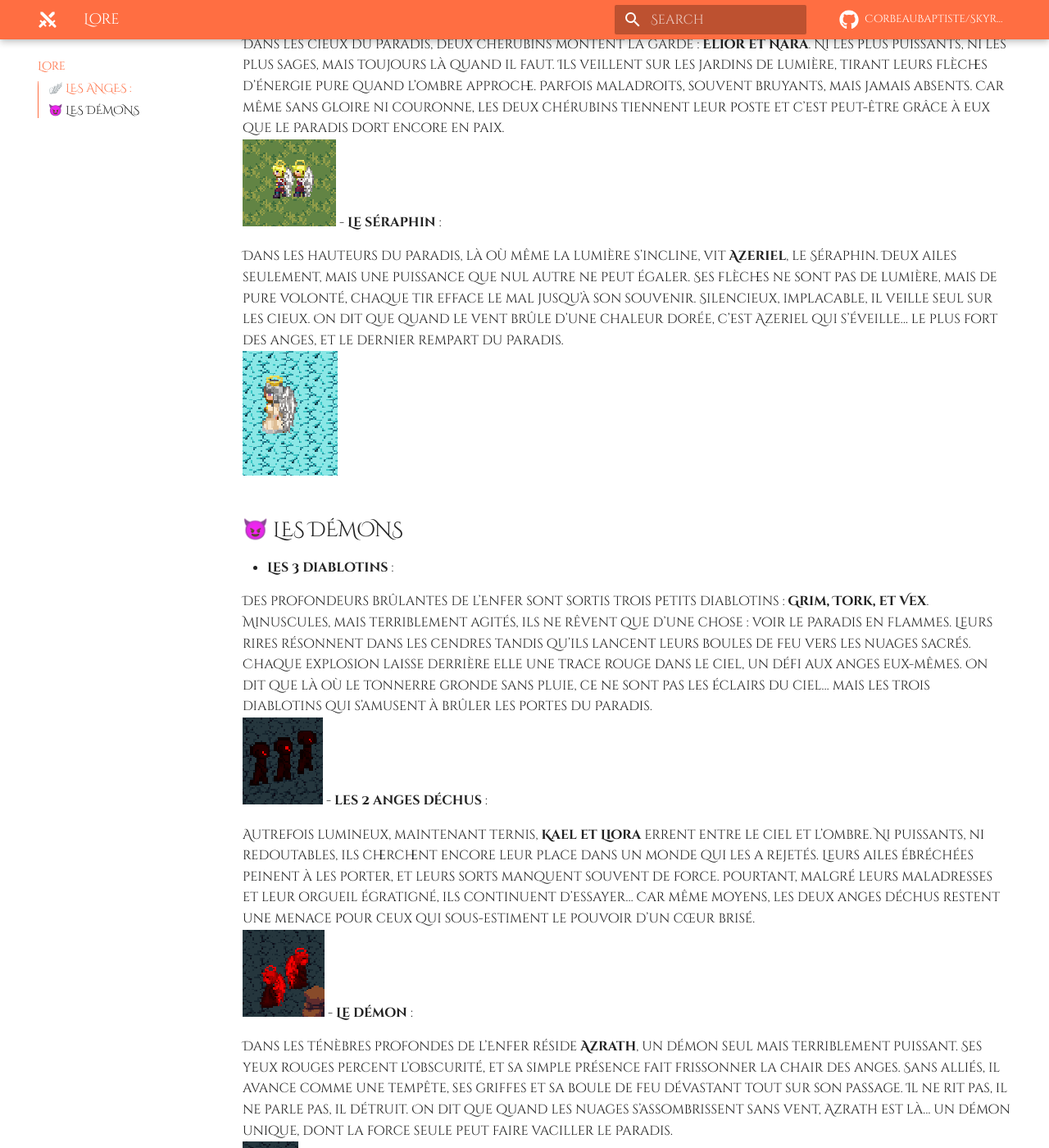
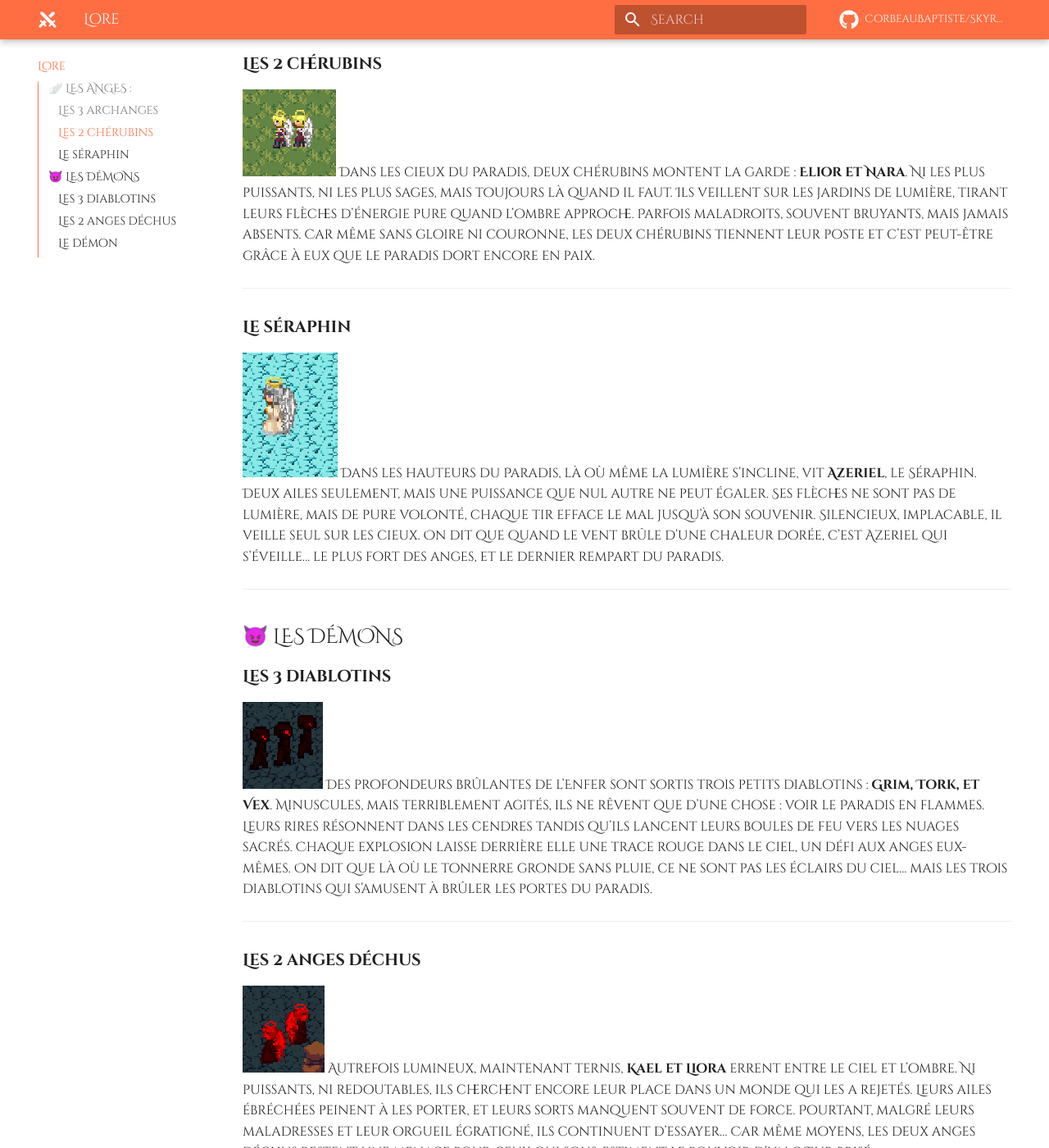
Before and after one commit to CorbeauBaptiste/Skyrage, an MkDocs documentation site: the page built from docs/pages/Lore.md, in a window 1280 px wide and 1400 px high, scrolled down 587 px. Shown: the whole window at 82% size. Built offline with MkDocs 1.6.1 and Material for MkDocs 9.7.7, drawn with Linux system fonts in a browser that asks for light colours; comment, search, counter and statistics services are not loaded.

Commit message:
style: amélioration de la mise en page + ajout d'images des personnages

```diff
--- a/docs/pages/Lore.md
+++ b/docs/pages/Lore.md
@@ -2,36 +2,44 @@
 
 ## 🪽 LES ANGES :
 
-- __Les 3 archanges__ :
+### **Les 3 archanges**
+![Archanges](../images/2.png)
+Dans les cieux du Paradis, trois archanges veillent : **Orin, Lyra, et Seren**. Armés du même arc sacré, ils tirent des flèches de lumière forgées dans le souffle divin. Leur mission est simple : protéger le Paradis des ombres qui rôdent aux frontières du monde céleste.
+Lorsque leurs arcs se tendent à l’unisson, le ciel s’illumine, et même les ténèbres reculent. On dit que tant que leurs flèches brillent dans le vent, aucune obscurité ne pourra jamais atteindre le royaume des Cieux.
 
-Dans les cieux du Paradis, trois archanges veillent : __Orin, Lyra, et Seren__. Armés du même arc sacré, ils tirent des flèches de lumière forgées dans le souffle divin. Leur mission est simple : protéger le Paradis des ombres qui rôdent aux frontières du monde céleste.
-Lorsque leurs arcs se tendent à l’unisson, le ciel s’illumine, et même les ténèbres reculent. On dit que tant que leurs flèches brillent dans le vent, aucune obscurité ne pourra jamais atteindre le royaume des Cieux. <br>
-![Archanges](../images/2.png)
-- __Les 2 chérubins__ :
+---
 
-Dans les cieux du Paradis, deux chérubins montent la garde : __Elior et Nara__. Ni les plus puissants, ni les plus sages, mais toujours là quand il faut. Ils veillent sur les jardins de lumière, tirant leurs flèches d’énergie pure quand l’ombre approche. Parfois maladroits, souvent bruyants, mais jamais absents.
-Car même sans gloire ni couronne, les deux chérubins tiennent leur poste et c’est peut-être grâce à eux que le Paradis dort encore en paix. <br>
-![Texte alternatif](../images/4.png)
-- __Le séraphin__ :
+### **Les 2 chérubins**
+![Chérubins](../images/4.png)
+Dans les cieux du Paradis, deux chérubins montent la garde : **Elior et Nara**. Ni les plus puissants, ni les plus sages, mais toujours là quand il faut. Ils veillent sur les jardins de lumière, tirant leurs flèches d’énergie pure quand l’ombre approche. Parfois maladroits, souvent bruyants, mais jamais absents.
+Car même sans gloire ni couronne, les deux chérubins tiennent leur poste et c’est peut-être grâce à eux que le Paradis dort encore en paix.
 
-Dans les hauteurs du Paradis, là où même la lumière s’incline, vit __Azeriel__, le Séraphin. Deux ailes seulement, mais une puissance que nul autre ne peut égaler. Ses flèches ne sont pas de lumière, mais de pure volonté, chaque tir efface le mal jusqu’à son souvenir. Silencieux, implacable, il veille seul sur les cieux.
-On dit que quand le vent brûle d’une chaleur dorée, c’est Azeriel qui s’éveille… le plus fort des anges, et le dernier rempart du Paradis.<br>
-![Texte alternatif](../images/5.png)
+---
+
+### **Le séraphin**
+![Séraphin](../images/5.png)
+Dans les hauteurs du Paradis, là où même la lumière s’incline, vit **Azeriel**, le Séraphin. Deux ailes seulement, mais une puissance que nul autre ne peut égaler. Ses flèches ne sont pas de lumière, mais de pure volonté, chaque tir efface le mal jusqu’à son souvenir. Silencieux, implacable, il veille seul sur les cieux.
+On dit que quand le vent brûle d’une chaleur dorée, c’est Azeriel qui s’éveille… le plus fort des anges, et le dernier rempart du Paradis.
+
+---
+
 ## 😈 LES DÉMONS
 
-- __Les 3 diablotins__ :
+### **Les 3 diablotins**
+![Diablotins](../images/6.png)
+Des profondeurs brûlantes de l’Enfer sont sortis trois petits diablotins : **Grim, Tork, et Vex**. Minuscules, mais terriblement agités, ils ne rêvent que d’une chose : voir le Paradis en flammes. Leurs rires résonnent dans les cendres tandis qu’ils lancent leurs boules de feu vers les nuages sacrés. Chaque explosion laisse derrière elle une trace rouge dans le ciel, un défi aux anges eux-mêmes.
+On dit que là où le tonnerre gronde sans pluie, ce ne sont pas les éclairs du ciel… mais les trois diablotins qui s’amusent à brûler les portes du Paradis.
 
-Des profondeurs brûlantes de l’Enfer sont sortis trois petits diablotins : __Grim, Tork, et Vex__. Minuscules, mais terriblement agités, ils ne rêvent que d’une chose : voir le Paradis en flammes. Leurs rires résonnent dans les cendres tandis qu’ils lancent leurs boules de feu vers les nuages sacrés. Chaque explosion laisse derrière elle une trace rouge dans le ciel, un défi aux anges eux-mêmes.
-On dit que là où le tonnerre gronde sans pluie, ce ne sont pas les éclairs du ciel…
-mais les trois diablotins qui s’amusent à brûler les portes du Paradis.<br>
-![Texte alternatif](../images/6.png)
-- __les 2 anges déchus__ :
+---
 
-Autrefois lumineux, maintenant ternis, __Kael et Liora__ errent entre le ciel et l’ombre. Ni puissants, ni redoutables, ils cherchent encore leur place dans un monde qui les a rejetés. Leurs ailes ébréchées peinent à les porter, et leurs sorts manquent souvent de force. Pourtant, malgré leurs maladresses et leur orgueil égratigné, ils continuent d’essayer…
-Car même moyens, les deux anges déchus restent une menace pour ceux qui sous-estiment le pouvoir d’un cœur brisé.<br>
-![Texte alternatif](../images/3.png)
-- __Le démon__ :
+### **Les 2 anges déchus**
+![Anges Déchus](../images/3.png)
+Autrefois lumineux, maintenant ternis, **Kael et Liora** errent entre le ciel et l’ombre. Ni puissants, ni redoutables, ils cherchent encore leur place dans un monde qui les a rejetés. Leurs ailes ébréchées peinent à les porter, et leurs sorts manquent souvent de force. Pourtant, malgré leurs maladresses et leur orgueil égratigné, ils continuent d’essayer…
+Car même moyens, les deux anges déchus restent une menace pour ceux qui sous-estiment le pouvoir d’un cœur brisé.
 
-Dans les ténèbres profondes de l’Enfer réside __Azrath__, un démon seul mais terriblement puissant. Ses yeux rouges percent l’obscurité, et sa simple présence fait frissonner la chair des anges. Sans alliés, il avance comme une tempête, ses griffes et sa boule de feu dévastant tout sur son passage. Il ne rit pas, il ne parle pas, il détruit.
-On dit que quand les nuages s’assombrissent sans vent, Azrath est là… un démon unique, dont la force seule peut faire vaciller le Paradis. <br>
-![Texte alternatif](../images/1.png)
+---
+
+### **Le démon**
+![Démon](../images/1.png)
+Dans les ténèbres profondes de l’Enfer réside **Azrath**, un démon seul mais terriblement puissant. Ses yeux rouges percent l’obscurité, et sa simple présence fait frissonner la chair des anges. Sans alliés, il avance comme une tempête, ses griffes et sa boule de feu dévastant tout sur son passage. Il ne rit pas, il ne parle pas, il détruit.
+On dit que quand les nuages s’assombrissent sans vent, Azrath est là… un démon unique, dont la force seule peut faire vaciller le Paradis.
```
